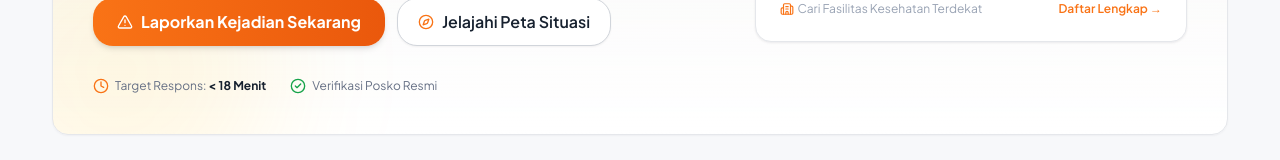
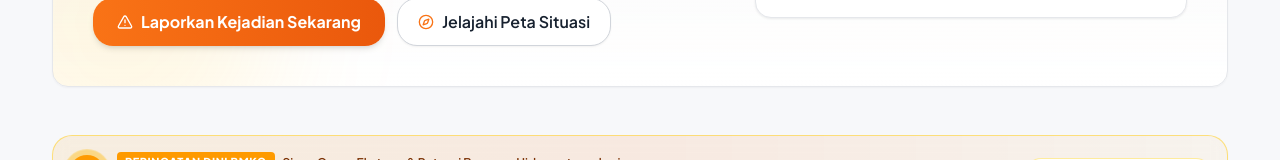
Before and after one commit to Xoltvez/SigapBumi, a Next.js app: page / in a window 1280 px wide. Shown: the part 549-709 px from the top of the page. Built offline with nearby package versions, Linux system fonts and the light colour scheme; no server answers.

Commit message:
style: remove Target Respons and Verifikasi Posko indicator from hero section

```diff
--- a/src/app/page.tsx
+++ b/src/app/page.tsx
@@ -237,18 +237,6 @@ export default function HomePage() {
                 <Compass className="w-4 h-4 mr-2 text-primary" />
                 <span>Jelajahi Peta Situasi</span>
               </Link>
-            </div>
-
-            {/* Quick Micro-stats indicator */}
-            <div className="flex items-center gap-4 sm:gap-6 pt-2 text-xs text-ink-soft">
-              <div className="flex items-center gap-1.5">
-                <Clock className="w-4 h-4 text-primary shrink-0" />
-                <span>Target Respons: <strong className="text-ink font-bold">&lt; 18 Menit</strong></span>
-              </div>
-              <div className="flex items-center gap-1.5">
-                <CheckCircle2 className="w-4 h-4 text-success shrink-0" />
-                <span>Verifikasi Posko Resmi</span>
-              </div>
             </div>
           </div>
 
```
